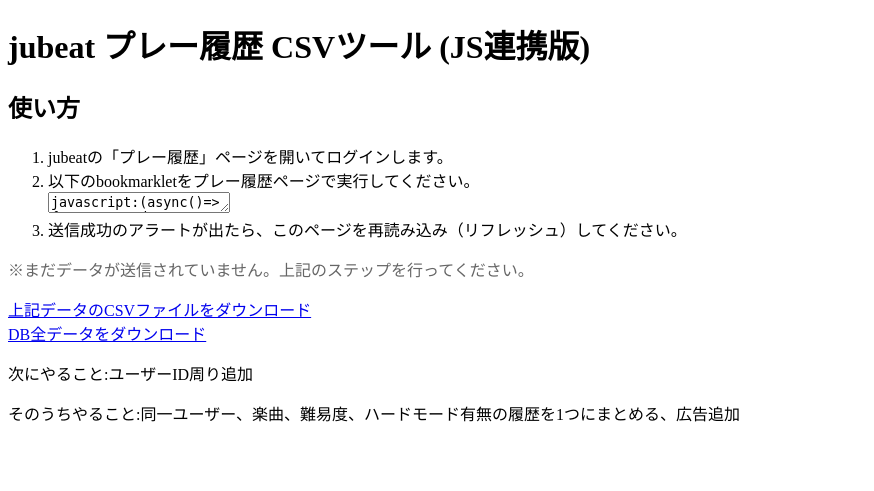
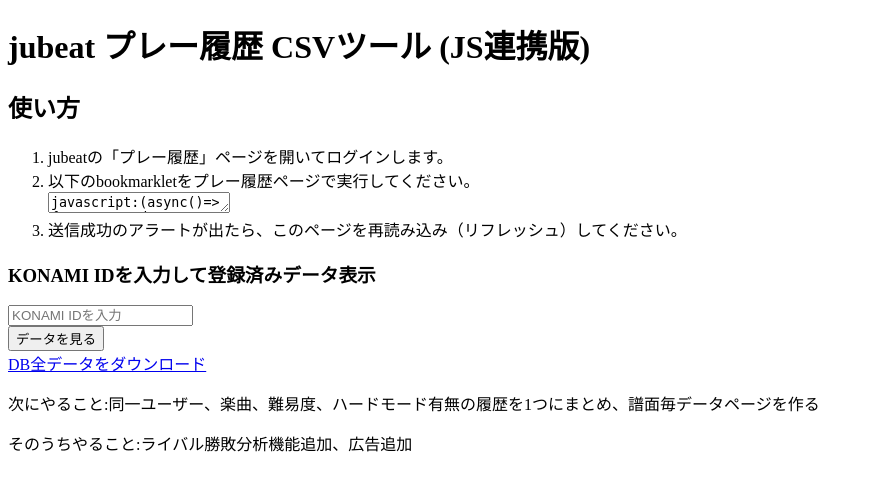
Before and after one commit to 33KOU-jubeat/jubeat_play_history_getter, a Flask app: page / in a window 1280 px wide. Shown: the top 491 px of the page, without its empty margins (0-874 px from the left). Run offline with Flask 3, Linux system fonts and the light colour scheme.

Commit message:
add user page

```diff
--- a/app/index.py
+++ b/app/index.py
@@ -261,6 +261,24 @@
   else :
     return render_template('index.html', history_data_table = None, konami_id = None)
 
+# 各ユーザー個別の履歴閲覧ページ
+@app.route('/user/<konami_id>')
+def user_page(konami_id):
+    # 指定されたKONAMI IDのデータだけをDBから全件取得
+    records = JubeatHistory.query.filter_by(konami_id=konami_id).all()
+
+    data = []
+    for r in records:
+        data.append({
+            "プレイ日時": r.date,
+            "曲名": r.music_name,
+            "難易度": r.difficulty,
+            "スコア": r.score,
+            "ハードモード": r.is_hardmode
+        })
+
+    return render_template('index.html', data=data if data else None, current_user=konami_id)
+
 # 2. JavaScriptからHTMLデータを受け取るAPI（POSTエンドポイント）
 @app.route('/receive_html', methods=['POST'])
 def receive_html():
@@ -340,6 +358,37 @@
     download_name='jubeat_history.csv'
   )
 
+# 個別CSVダウンロード（URLのKONAMI IDを基準にする）
+@app.route('/download/<konami_id>')
+def download_user_csv(konami_id):
+    records = JubeatHistory.query.filter_by(konami_id=konami_id).all()
+    if not records:
+        return "データがありません", 400
+
+    data_for_df = []
+    for r in records:
+        data_for_df.append({
+            "プレー日時": r.date,
+            "曲名": r.music_name,
+            "難易度": r.difficulty,
+            "スコア": r.score,
+            "ハードモード": r.is_hardmode,
+            "ライバル1_名前": r.rival1_name,
+            "ライバル1_スコア": r.rival1_score,
+            "ライバル2_名前": r.rival2_name,
+            "ライバル2_スコア": r.rival2_score,
+            "ライバル3_名前": r.rival3_name,
+            "ライバル3_スコア": r.rival3_score
+        })
+
+    df = pd.DataFrame(data_for_df)
+    csv_buffer = io.BytesIO()
+    df.to_csv(csv_buffer, index=False, encoding='utf-8-sig')
+    csv_buffer.seek(0)
+
+    return send_file(csv_buffer, mimetype='text/csv', as_attachment=True, download_name=f'jubeat_history_{konami_id}.csv')
+
+
 # データベース内の全データをCSV形式でダウンロードするルート
 @app.route('/download_all')
 def download_all():
@@ -355,6 +404,7 @@
     for r in all_records:
         all_data.append({
             "ユーザーID": r.user_id,
+            "KONAMI ID": r.konami_id,
             "プレー日時": r.date,
             "曲名": r.music_name,
             "難易度": r.difficulty,
--- a/app/templates/index.html
+++ b/app/templates/index.html
@@ -8,6 +8,38 @@
   </head>
   <body>
     <h1>jubeat プレー履歴 CSVツール (JS連携版)</h1>
+    {% if current_user %}
+      <!-- ユーザー個別ページが表示されている場合 -->
+      <h2>ユーザー: <span style="color: #007BFF;">{{ current_user }}</span> さんのマイページ</h2>
+      <p><a href="/" class="btn">トップへ戻る</a></p>
+
+      {% if data %}
+        <a href="/download/{{ current_user }}" class="btn btn-download">このデータのCSVをダウンロード</a>
+
+        <h2>保存データプレビュー</h2>
+        <table>
+          <tr>
+            <th>プレイ日時</th>
+            <th>曲名</th>
+            <th>難易度</th>
+            <th>スコア</th>
+            <th>ハードモード</th>
+          </tr>
+          {% for row in data %}
+            <tr>
+              <td>{{ row['プレイ日時'] }}</td>
+              <td>{{ row['曲名'] }}</td>
+              <td>{{ row['難易度'] }}</td>
+              <td>{{ row['スコア'] }}</td>
+              <td>{{ row['ハードモード'] }}</td>
+            </tr>
+          {% endfor %}
+        </table>
+      {% else %}
+        <p style="color: #666;">※まだデータベースにあなたの履歴が登録されていません。ブックマークレットを実行してデータを送信してください。</p>
+      {% endif %}
+
+    {% else %}
       <h2>使い方</h2>
       <ol>
         <li>jubeatの「プレー履歴」ページを開いてログインします。</li>
@@ -17,6 +49,13 @@
       </ol>
       {% if konami_id %}
         <p>{{ konami_id }}さんの以下のプレー履歴を登録します。</p>
+        <button type="button" class="btn" onclick="goToUserPage('{{ konami_id }}')">ユーザーページへ移動</button>
+        <script>
+            function goToUserPage(konamiId) {
+                // 3. JavaScriptでURLを生成して画面を遷移させる
+                window.location.href = '/user/' + encodeURIComponent(konamiId);
+            }
+        </script>
       {% endif %}
       {% if history_data_table %}
         <table>
@@ -54,13 +93,33 @@
             {% endfor %}
           </tbody>
         </table>
-    {% else %}
-      <p style="color: #666;">※まだデータが送信されていません。上記のステップを行ってください。</p>
-    {% endif %}
         <!-- CSVダウンロードボタン -->
         <a href="/download" class="btn btn-download">上記データのCSVファイルをダウンロード</a></br>
+      {% else %}
+        <h3>KONAMI IDを入力して登録済みデータ表示</h3>
+        <input type="text" id="konami_id_input" class="input-text" placeholder="KONAMI IDを入力" required><br>
+        <!-- ボタンクリック時にJavaScript関数を実行 -->
+        <button type="button" class="btn" onclick="goToUserPage_form()">データを見る</button><br>
+        <script>
+            function goToUserPage_form() {
+                // 1. 入力フォームから文字列を取得
+                const konamiId = document.getElementById('konami_id_input').value.trim();
+
+                // 2. 空白チェック
+                if (!konamiId) {
+                    alert('KONAMI IDを入力してください。');
+                    return;
+                }
+
+                // 3. JavaScriptでURLを生成して画面を遷移させる
+                window.location.href = '/user/' + encodeURIComponent(konamiId);
+            }
+        </script>
+      {% endif %}
+
       <a href="/download_all" class="btn btn-download">DB全データをダウンロード</a>
-    <p>次にやること:ユーザーID周り追加</p>
-    <p>そのうちやること:同一ユーザー、楽曲、難易度、ハードモード有無の履歴を1つにまとめる、広告追加</p>
+      <p>次にやること:同一ユーザー、楽曲、難易度、ハードモード有無の履歴を1つにまとめ、譜面毎データページを作る</p>
+      <p>そのうちやること:ライバル勝敗分析機能追加、広告追加</p>
+    {% endif %}
   </body>
 </html>
```
Also changed, not shown: instance/jubeat_local.db. Lines whose indentation alone changed are shown as unchanged.
